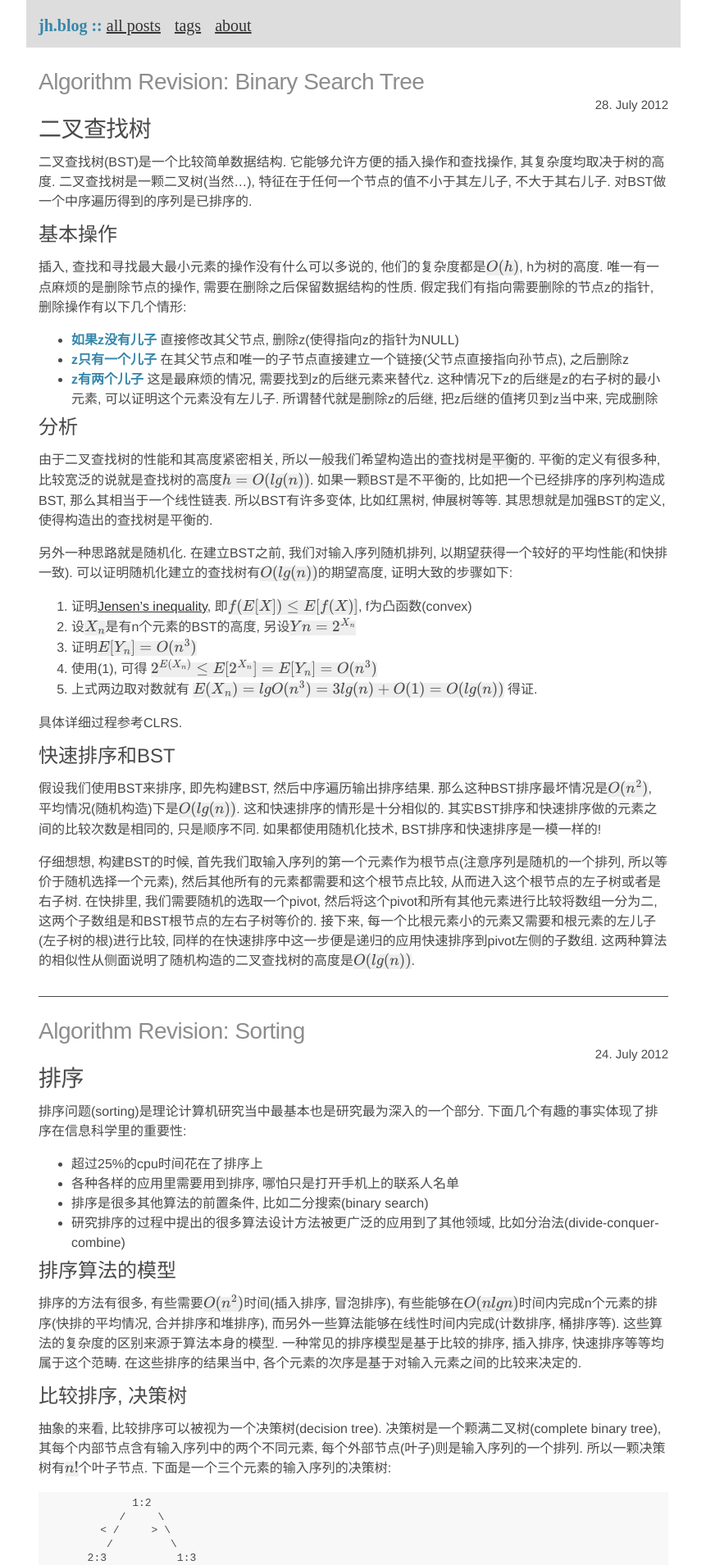
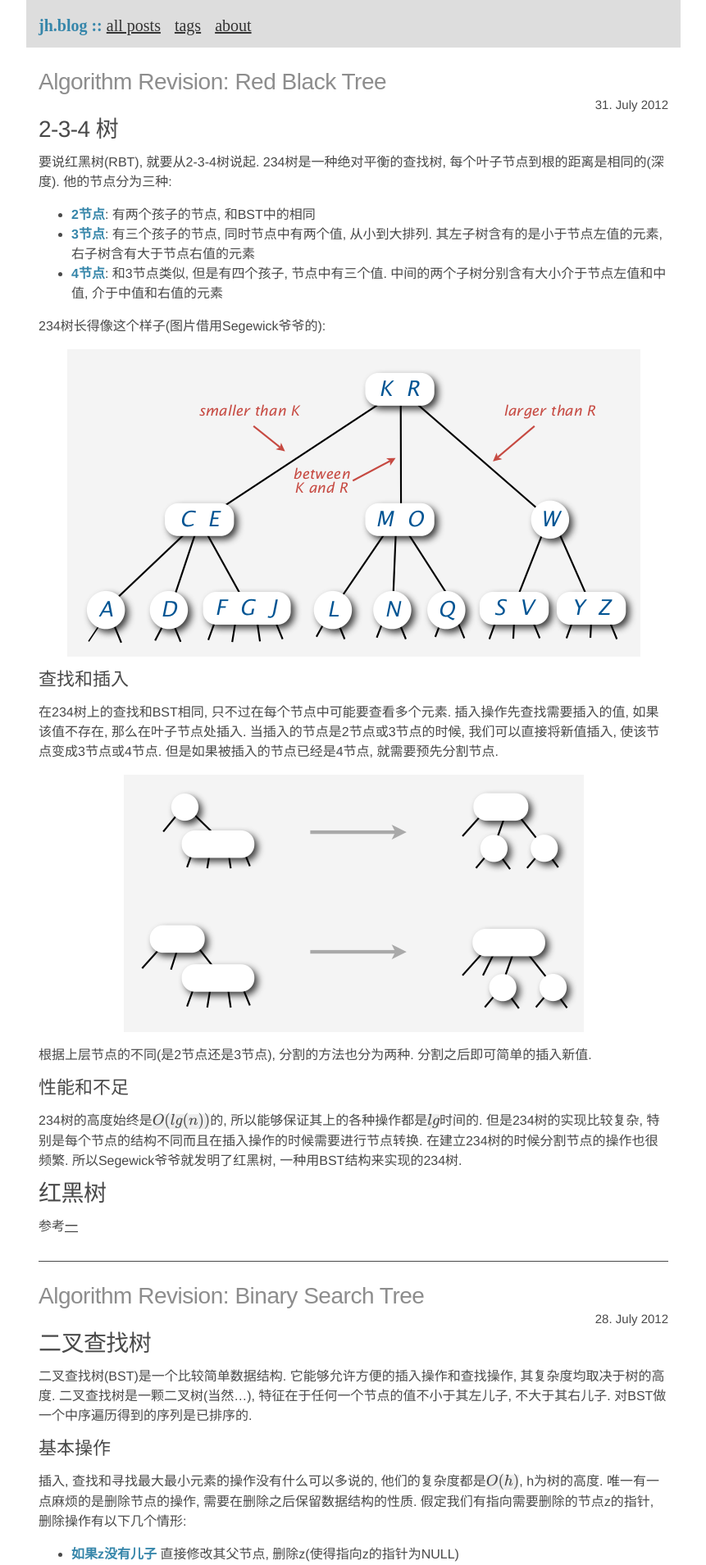
Before and after one commit to darkjh/darkjh.github.com, a Jekyll site: the page built from index.html, in a window 1280 px wide. Shown: the top 1909 px of the page at 82% size, without its empty margins (209-1070 px from the left). Built offline with Jekyll 4.4.1, drawn with Linux system fonts in a browser that asks for light colours; some web fonts are replaced; Markdown is read by kramdown in place of the engine named in the settings; formulas are drawn with MathJax 3; some of the changed text lies outside the part shown.

Commit message:
rbt post, hash post, css mods

```diff
--- a/_posts/2012-07-28-algorithm-revision-binary-search-tree.md
+++ b/_posts/2012-07-28-algorithm-revision-binary-search-tree.md
@@ -19,7 +19,7 @@ tags: [algorithm, learning notes]
 
 ### 分析 ###
 
-由于二叉查找树的性能和其高度紧密相关, 所以一般我们希望构造出的查找树是`平衡`的. 平衡的定义有很多种, 比较宽泛的说就是查找树的高度`\(h=O(lg(n))\)`. 如果一颗BST是不平衡的, 比如把一个已经排序的序列构造成BST, 那么其相当于一个线性链表. 所以BST有许多变体, 比如红黑树, 伸展树等等. 其思想就是加强BST的定义, 使得构造出的查找树是平衡的.
+由于二叉查找树的性能和其高度紧密相关, 所以一般我们希望构造出的查找树是__平衡__的. 平衡的定义有很多种, 比较宽泛的说就是查找树的高度`\(h=O(lg(n))\)`; 严格平衡的定义, 比如在AVL树中, 要求任意一个节点的左右子树的高度之差不能超过1. 如果一颗BST是不平衡的, 比如把一个已经排序的序列构造成BST, 那么其相当于一个线性链表. 所以BST有许多变体, 比如红黑树, 伸展树等等. 其思想就是加强BST的定义, 使得构造出的查找树是平衡的.
 
 另外一种思路就是随机化. 在建立BST之前, 我们对输入序列随机排列, 以期望获得一个较好的平均性能(和快排一致). 可以证明随机化建立的查找树有`\(O(lg(n))\)`的期望高度, 证明大致的步骤如下:
 
--- /dev/null
+++ b/_posts/2012-07-31-algorithm-revision-red-black-tree.md
@@ -0,0 +1,38 @@
+---
+layout: post
+title: "Algorithm Revision: Red Black Tree"
+description: ""
+tags: [algorithme, learning notes]
+---
+
+## 2-3-4 树 ##
+
+要说红黑树(RBT), 就要从2-3-4树说起. 234树是一种绝对平衡的查找树, 每个叶子节点到根的距离是相同的(深度). 他的节点分为三种:
+
+ + __2节点__: 有两个孩子的节点, 和BST中的相同
+ + __3节点__: 有三个孩子的节点, 同时节点中有两个值, 从小到大排列. 其左子树含有的是小于节点左值的元素, 右子树含有大于节点右值的元素
+ + __4节点__: 和3节点类似, 但是有四个孩子, 节点中有三个值. 中间的两个子树分别含有大小介于节点左值和中值, 介于中值和右值的元素
+
+234树长得像这个样子(图片借用Segewick爷爷的):
+
+![](/images/2012-08/RB-234tree-1.png)
+
+### 查找和插入 ###
+
+在234树上的查找和BST相同, 只不过在每个节点中可能要查看多个元素.
+插入操作先查找需要插入的值, 如果该值不存在, 那么在叶子节点处插入. 当插入的节点是2节点或3节点的时候, 我们可以直接将新值插入, 使该节点变成3节点或4节点. 但是如果被插入的节点已经是4节点, 就需要预先分割节点.
+
+![](/images/2012-08/RB-234tree-2.png)
+
+根据上层节点的不同(是2节点还是3节点), 分割的方法也分为两种. 分割之后即可简单的插入新值.
+
+### 性能和不足 ###
+
+234树的高度始终是`\(O(lg(n))\)`的, 所以能够保证其上的各种操作都是`\(lg\)`时间的.
+但是234树的实现比较复杂, 特别是每个节点的结构不同而且在插入操作的时候需要进行节点转换. 在建立234树的时候分割节点的操作也很频繁. 所以Segewick爷爷就发明了红黑树, 一种用BST结构来实现的234树.
+
+## 红黑树 ##
+
+参考[一][1]
+
+   [1]: http://www.cs.princeton.edu/~rs/talks/LLRB/RedBlack.pdf
--- a/asset/main.css
+++ b/asset/main.css
@@ -136,7 +136,7 @@ img {
 }
 
 .post > section > h3 {
-    font-size: 24px;
+    font-size: 22px;
     margin: 10px 0;
 }
 
```
Also changed, not shown: _posts/2012-07-27-algorithm-revision-hashing.md (added, +12 -0 lines), images/2012-08/RB-234tree-2.png (added).
